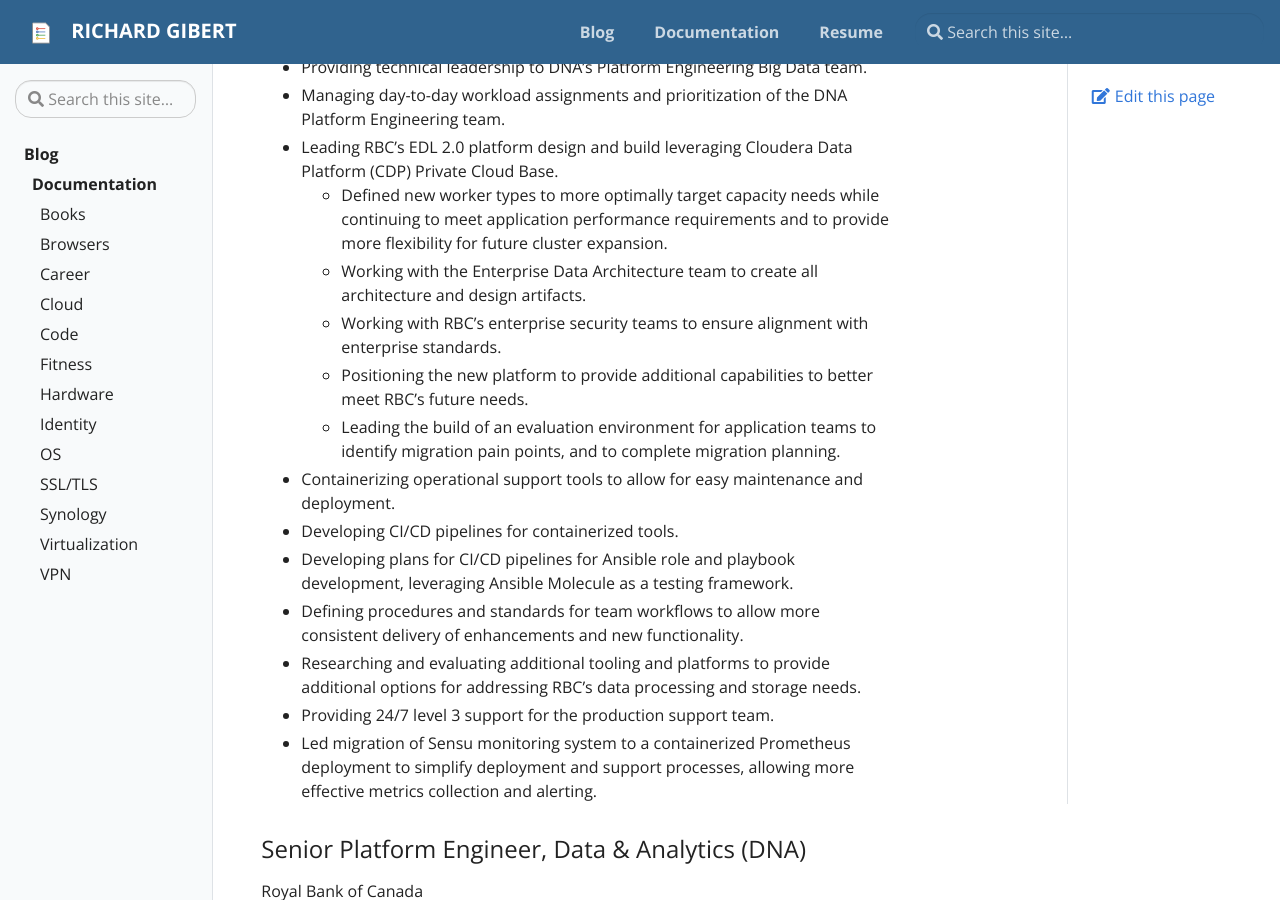
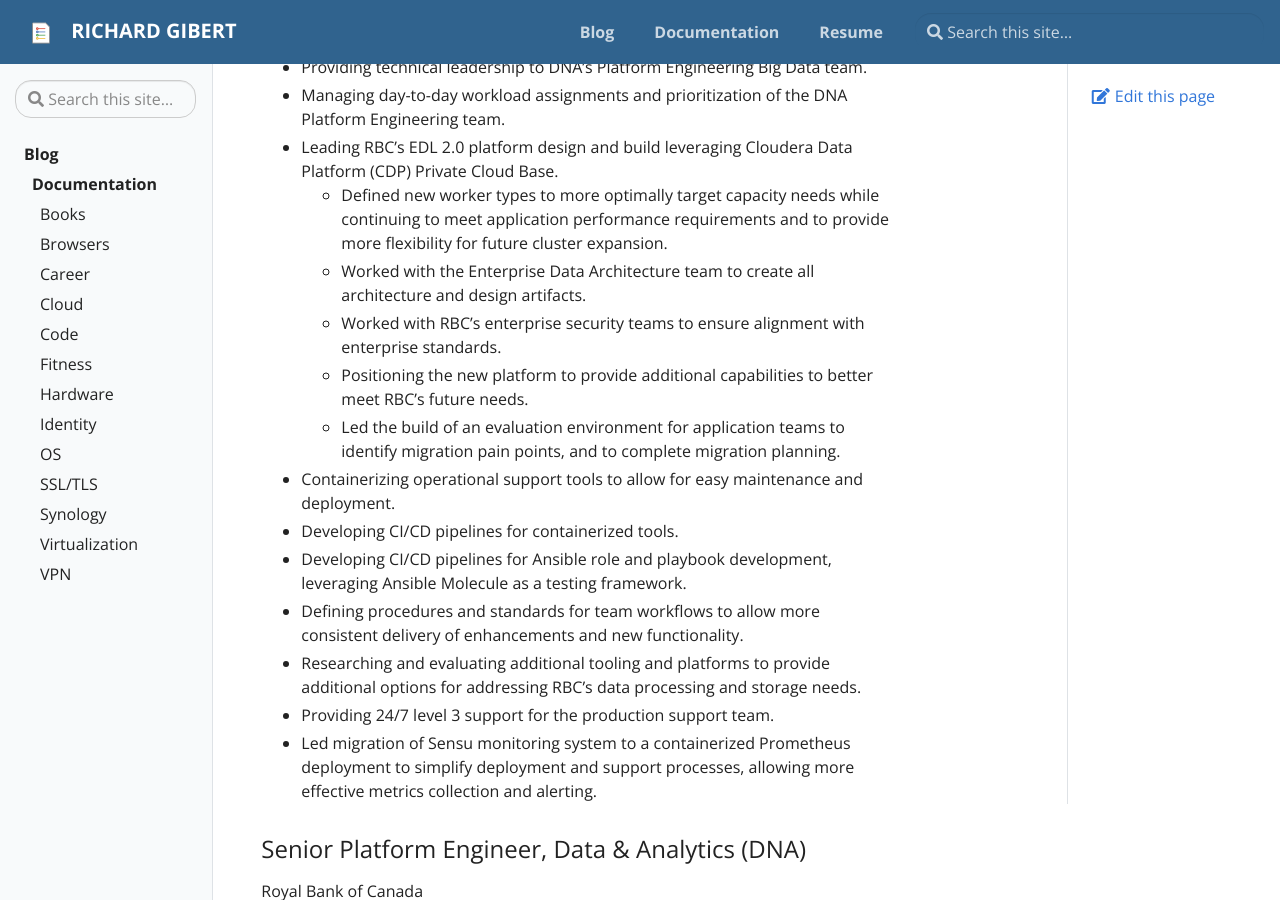
Before and after one commit to rgibert/rgibert.github.io, a Jekyll site: the page built from _docs/resume.md, in a window 1280 px wide and 900 px high, scrolled down 815 px. Built offline with Jekyll 4.4.1, drawn with Linux system fonts in a browser that asks for light colours.

Commit message:
Update resume.md

```diff
--- a/_docs/resume.md
+++ b/_docs/resume.md
@@ -22,13 +22,13 @@
  - Managing day-to-day workload assignments and prioritization of the DNA Platform Engineering team.
  - Leading RBC's EDL 2.0 platform design and build leveraging Cloudera Data Platform (CDP) Private Cloud Base.
    - Defined new worker types to more optimally target capacity needs while continuing to meet application performance requirements and to provide more flexibility for future cluster expansion.
-   - Working with the Enterprise Data Architecture team to create all architecture and design artifacts.
-   - Working with RBC's enterprise security teams to ensure alignment with enterprise standards.
+   - Worked with the Enterprise Data Architecture team to create all architecture and design artifacts.
+   - Worked with RBC's enterprise security teams to ensure alignment with enterprise standards.
    - Positioning the new platform to provide additional capabilities to better meet RBC's future needs.
-   - Leading the build of an evaluation environment for application teams to identify migration pain points, and to complete migration planning.
+   - Led the build of an evaluation environment for application teams to identify migration pain points, and to complete migration planning.
  - Containerizing operational support tools to allow for easy maintenance and deployment.
  - Developing CI/CD pipelines for containerized tools.
- - Developing plans for CI/CD pipelines for Ansible role and playbook development, leveraging Ansible Molecule as a testing framework.
+ - Developing CI/CD pipelines for Ansible role and playbook development, leveraging Ansible Molecule as a testing framework.
  - Defining procedures and standards for team workflows to allow more consistent delivery of enhancements and new functionality.
  - Researching and evaluating additional tooling and platforms to provide additional options for addressing RBC's data processing and storage needs.
  - Providing 24/7 level 3 support for the production support team.
```
